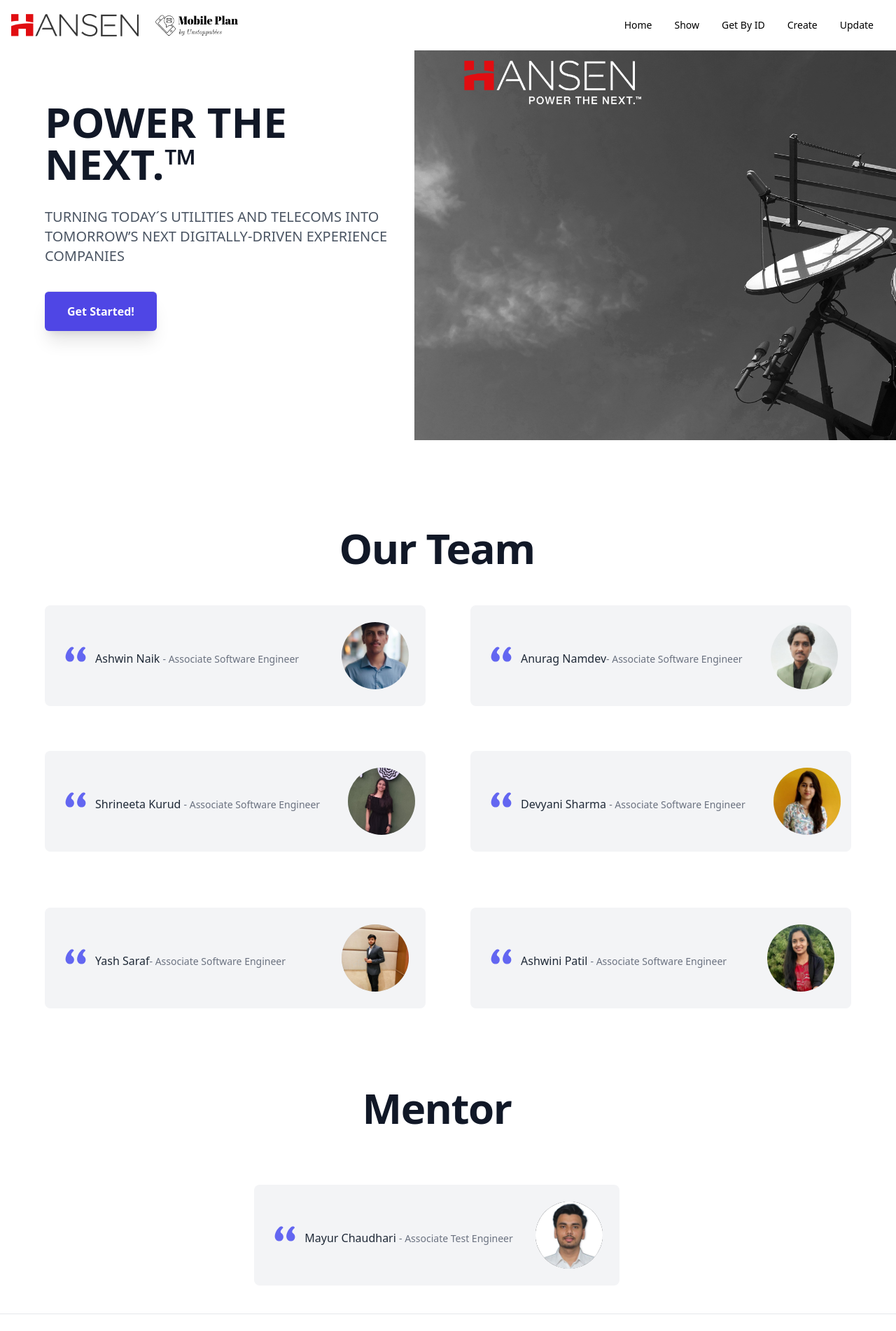
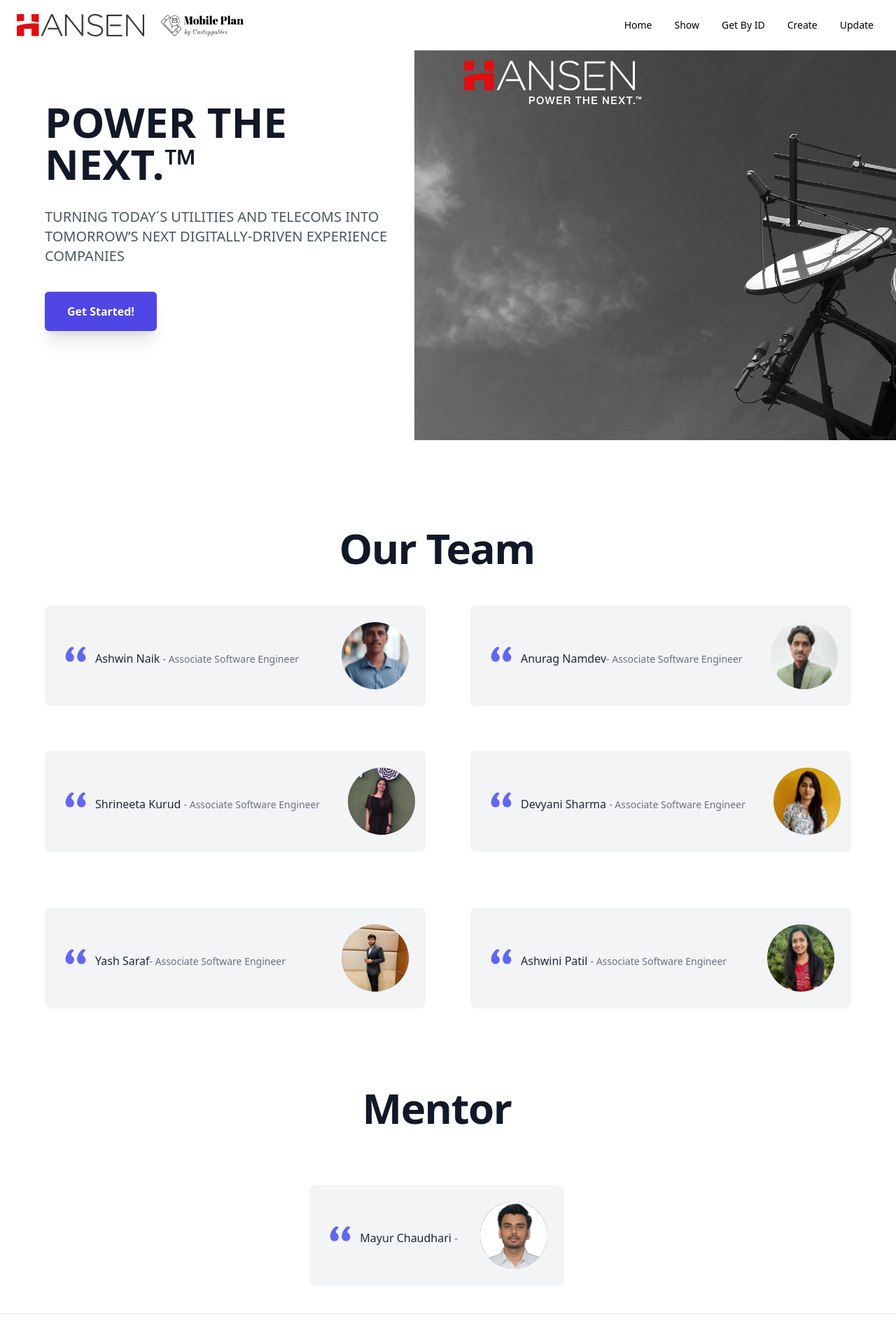
Before and after one commit to Ash1win/mobile-plan-frontend-unstoppables, a React (Create React App) app: page / in a window 1280 px wide. Shown: the top 1902 px of the page at 70% size. Built offline with nearby package versions, Linux system fonts and the light colour scheme.

Commit message:
fixed header size issue

```diff
--- a/src/App.js
+++ b/src/App.js
@@ -38,12 +38,12 @@ export default function App() {
             {/* heading */}
             <nav class="bg-white  border-b border-slate-300 px-2 sm:px-4 py-2.5 rounded dark:bg-gray-900">
                 <div class="container flex flex-wrap justify-between items-center mx-auto">
-                    <div href="#" class="flex items-center">
+                    <div href="#" class="flex items-center p-2 mt-0 ml-0">
                         {/* hansen logo*/}
                         <a href="https://hansentech.sharepoint.com/sites/int/Pages/Home.aspx"><img src={hansenlogo} class="h-8 w-42" alt="Hansen Tech." /></a>
 
                         {/* logo */}
-                        <img src={logo2} class="h-30 w-36" alt="Mobile Plan" />
+                        <img src={logo2} class=" h-30 w-36" alt="Mobile Plan" />
                     </div>
                 </div>
             </nav>
--- a/src/App3.js
+++ b/src/App3.js
@@ -14,7 +14,7 @@ export default function App3() {
     return (
         <div class="overflow-x-hidden antialiased">
 
-<nav class="bg-white-600 border-gray-200 px-2 sm:px-4 py-2.5 rounded dark:bg-gray-900">
+<nav class="bg-white-600 border-gray-200 ml-2 px-2 sm:px-4 py-2.5 rounded dark:bg-gray-900">
     <div class="container flex flex-wrap justify-between items-center mx-auto">
       <div href="#" class="flex items-center">
         {/* hansen logo*/}
@@ -245,7 +245,7 @@ export default function App3() {
                                         </div>
 
                                         <h3 class="pl-12 mt-3 text-base font-medium leading-5 text-gray-800 truncate">Mayur Chaudhari <span class="mt-1 text-sm leading-5 text-gray-500 truncate">-
-                                        Associate Test Engineer</span></h3>
+                                        </span></h3>
                                         <p class="mt-1 text-sm leading-5 text-gray-500 truncate"></p>
                                     </div>
                                     <img class="flex-shrink-0 object-cover w-24 h-24 mb-5 bg-gray-300 rounded-full md:mb-0"
```
